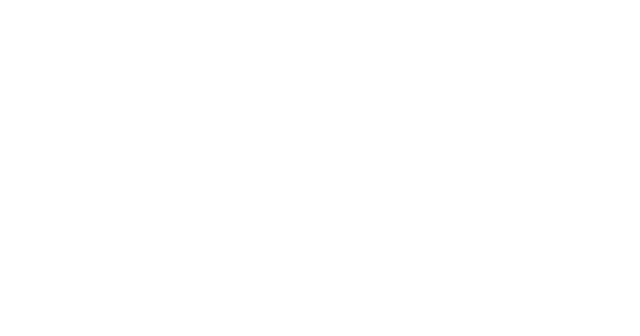
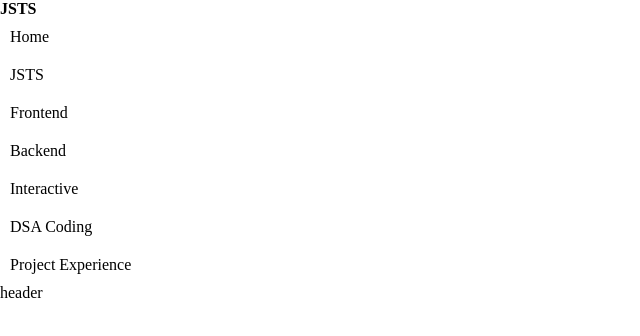
Before and after one commit to fmdliveHJ/fmdlivehj.github.io, a Nuxt app: page / in a window 1280 px wide. Before the commit this address had no page. Shown: the top 336 px of the page, without its empty margins (0-640 px from the left). Built offline with nearby package versions, Linux system fonts and the light colour scheme.

Commit message:
feat: 컴포넌트 구조 추가 및, scss 추가, quasar 삭제

```diff
--- a/app.vue
+++ b/app.vue
@@ -1,6 +1,7 @@
 <template>
   <div>
-    <NuxtPage />
-    <NuxtLayout />
+    <NuxtLayout>
+      <NuxtPage />
+    </NuxtLayout>
   </div>
 </template>
--- /dev/null
+++ b/assets/styles/_base.scss
@@ -0,0 +1,251 @@
+*::before,
+*::after {
+  box-sizing: content-box;
+}
+
+/* HTML5 display-role reset for older browsers */
+
+html,
+body {
+  height: 100%;
+}
+
+body,
+.scroll {
+  overflow-y: auto;
+
+  &::-webkit-scrollbar {
+    width: 5px;
+  }
+
+  &::-webkit-scrollbar-thumb {
+    background-color: #cbcbcb;
+  }
+
+  &::-webkit-scrollbar-track {
+    background-color: rgba(0, 0, 0, 0);
+  }
+}
+
+article,
+main,
+aside,
+details,
+figcaption,
+figure,
+footer,
+header,
+hgroup,
+menu,
+nav,
+section {
+  display: block;
+}
+
+input {
+  background: transparent;
+}
+
+body {
+  line-height: 1;
+  overflow-x: hidden;
+}
+
+strong {
+  font-weight: bold;
+}
+
+label,
+button,
+input {
+  display: inline-block;
+}
+
+button,
+input,
+optgroup,
+select,
+textarea {
+  margin: 0;
+  font-family: inherit;
+  font-size: inherit;
+  line-height: inherit;
+}
+
+ol,
+ul {
+  list-style: none;
+}
+
+blockquote,
+q {
+  quotes: none;
+}
+
+blockquote {
+  &:before,
+  &:after {
+    content: '';
+  }
+}
+
+q {
+  &:before,
+  &:after {
+    content: '';
+  }
+}
+
+a {
+  text-decoration: none;
+  color: inherit;
+}
+
+table {
+  border-collapse: collapse;
+  border-spacing: 0;
+}
+
+button {
+  background: inherit;
+  border: none;
+  box-shadow: none;
+  border-radius: 0;
+  padding: 0;
+  overflow: visible;
+  cursor: pointer;
+  box-sizing: border-box;
+  transition: opacity 0.3s;
+}
+
+input,
+textarea,
+select,
+button {
+  border: 0;
+  border-radius: 0;
+  outline: none;
+  -webkit-appearance: none;
+  padding: 0;
+}
+
+b {
+  font-weight: bold;
+}
+
+img {
+  vertical-align: top;
+}
+
+::selection {
+  color: #fff;
+  background: #bbb;
+}
+
+html,
+body,
+div,
+span,
+applet,
+object,
+iframe,
+input,
+h1,
+h2,
+h3,
+h4,
+h5,
+h6,
+p,
+blockquote,
+pre,
+a,
+abbr,
+acronym,
+address,
+big,
+cite,
+code,
+del,
+dfn,
+em,
+img,
+ins,
+kbd,
+q,
+s,
+samp,
+small,
+strike,
+strong,
+select,
+sub,
+sup,
+tt,
+var,
+b,
+u,
+i,
+center,
+dl,
+dt,
+dd,
+ol,
+ul,
+li,
+fieldset,
+form,
+label,
+legend,
+caption,
+article,
+aside,
+canvas,
+details,
+embed,
+figure,
+figcaption,
+footer,
+header,
+hgroup,
+menu,
+nav,
+output,
+ruby,
+section,
+summary,
+textarea,
+time,
+mark,
+audio,
+video,
+button {
+  margin: 0;
+  padding: 0;
+  border: 0;
+  font-style: inherit;
+  vertical-align: baseline;
+  box-sizing: border-box;
+  line-height: inherit;
+  font-family: var(--font-family-FuturaNow), sans-serif; //font
+  font-size: var(--font-size-base);
+  &::-webkit-scrollbar {
+    width: 6px;
+    height: 6px;
+  }
+  &::-webkit-scrollbar-thumb {
+    background-color: #cbcbcb;
+    border-radius: 30px;
+  }
+  &::-webkit-scrollbar-track {
+    background-color: rgba(0, 0, 0, 0);
+  }
+}
+
+body {
+  background-color: #fff;
+}
+
+body p {
+  margin: 0;
+}
--- /dev/null
+++ b/assets/styles/_variables.scss
@@ -0,0 +1,3 @@
+:root {
+  --sidebar-width: 200px;
+}
--- /dev/null
+++ b/assets/styles/main.scss
@@ -0,0 +1 @@
+@use './_base';
--- /dev/null
+++ b/components/global/header.vue
@@ -0,0 +1,7 @@
+<template>
+  <div class="header">header</div>
+</template>
+
+<script setup lang="ts"></script>
+
+<style scoped></style>
--- /dev/null
+++ b/components/global/sidebar.vue
@@ -0,0 +1,37 @@
+<script setup lang="ts">
+const sideBarItem = [
+  { name: 'Home', path: '/' },
+  { name: 'JSTS', path: '/blog/jsts' }, // ✅ 변경
+  { name: 'Frontend', path: '/blog/frontend' }, // ✅ 변경
+  { name: 'Backend', path: '/blog/backend' }, // ✅ 변경
+  { name: 'Interactive', path: '/blog/interactive' }, // ✅ 변경
+  { name: 'DSA Coding', path: '/blog/dsa-coding' }, // ✅ 변경
+  { name: 'Project Experience', path: '/blog/project-experience' }, // ✅ 변경
+];
+</script>
+
+<template>
+  <div class="sidebar">
+    <div class="sidebar-header">
+      <h1>JSTS</h1>
+    </div>
+    <div class="sidebar-list">
+      <div v-for="item in sideBarItem" :key="item.name">
+        <nuxt-link :to="item.path" class="sidebar-link">
+          <div class="sidebar-item">{{ item.name }}</div>
+        </nuxt-link>
+      </div>
+    </div>
+  </div>
+</template>
+
+<style scoped>
+.sidebar-link {
+  text-decoration: none;
+  color: inherit;
+  display: flex;
+  align-items: center;
+  width: 100%;
+  padding: 10px;
+}
+</style>
--- /dev/null
+++ b/layouts/default.vue
@@ -0,0 +1,23 @@
+<script setup lang="ts">
+import '../assets/styles/main.scss';
+import Sidebar from '../components/global/sidebar.vue';
+import Header from '../components/global/header.vue';
+</script>
+
+<template>
+  <div id="layout" class="row no-wrap">
+    <Sidebar />
+    <div class="page-container">
+      <Header />
+      <main>
+        <slot />
+      </main>
+    </div>
+  </div>
+</template>
+
+<style scoped>
+#layout {
+  height: 100vh;
+}
+</style>
--- a/nuxt.config.ts
+++ b/nuxt.config.ts
@@ -1,4 +1,6 @@
 // https://nuxt.com/docs/api/configuration/nuxt-config
+import { defineNuxtConfig } from 'nuxt/config';
+
 export default defineNuxtConfig({
   compatibilityDate: '2024-11-01',
   devtools: { enabled: true },
--- a/pages/blog/[slug].vue
+++ /dev/null
@@ -1,14 +0,0 @@
-<script setup>
-const route = useRoute();
-const { data: article } = await useAsyncData(() =>
-  queryContent('blog', route.params.slug).findOne()
-);
-</script>
-
-<template>
-  <article v-if="article">
-    <h1>{{ article.title }}</h1>
-    <p>{{ article.date }}</p>
-    <ContentRenderer :value="article" />
-  </article>
-</template>
--- a/tsconfig.json
+++ b/tsconfig.json
@@ -1,4 +1,7 @@
 {
   // https://nuxt.com/docs/guide/concepts/typescript
-  "extends": "./.nuxt/tsconfig.json"
+  "extends": "./.nuxt/tsconfig.json",
+  "compilerOptions": {
+    "moduleResolution": "node"
+  }
 }
```
Also changed, not shown: package.json (+5 -2 lines), content/blog/jsts/first-post.md (renamed from content/blog/first-post.md), 2 other files (tests, documents, lock files or other folders).
